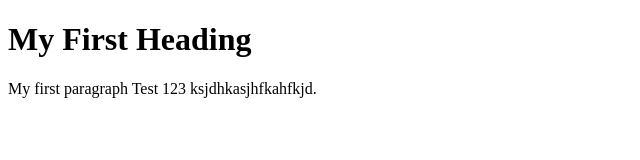
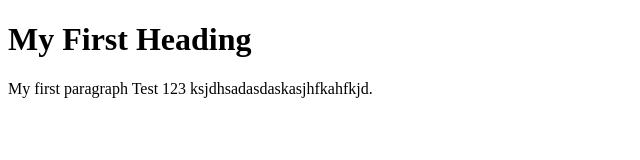
Before and after one commit to shelendra-singh-psl/shelendra-poc, a plain HTML site: page index.html in a window 1280 px wide. Shown: the full height of the page, 0-640 px from the left. Drawn offline with Linux system fonts and the light colour scheme.

Commit message:
test hook

```diff
--- a/index.html
+++ b/index.html
@@ -3,7 +3,7 @@
 <body>
 
 <h1>My First Heading</h1>
-<p>My first paragraph Test 123 ksjdhkasjhfkahfkjd.</p>
+<p>My first paragraph Test 123 ksjdhsadasdaskasjhfkahfkjd.</p>
 
 </body>
 </html>
```
